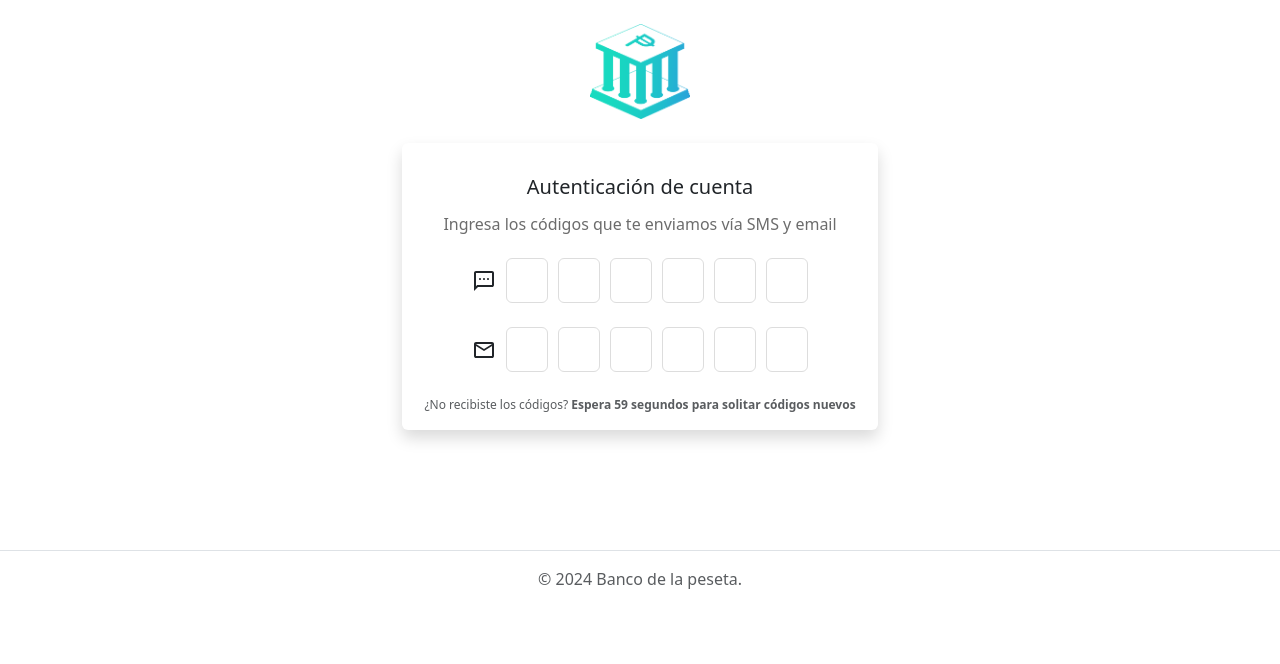
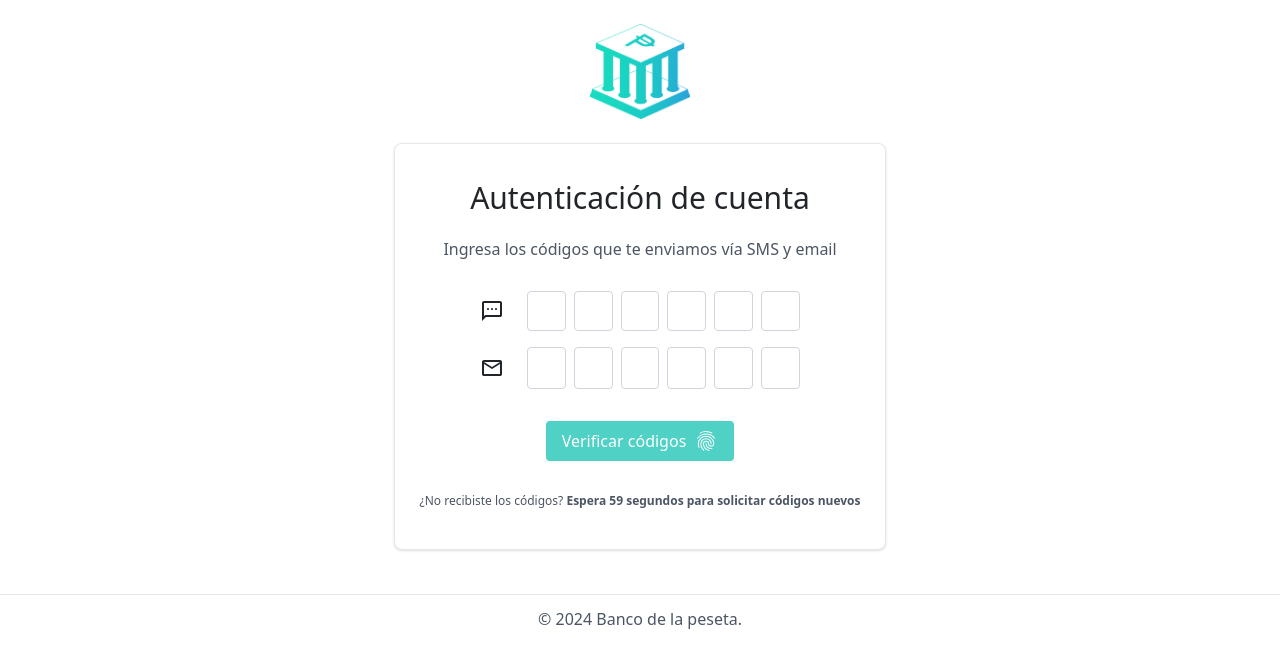
Before and after one commit to DSO-TECHINFO/bancodelapeseta-frontend, an Angular app: page /account-verification in a window 1280 px wide. Shown: the top 664 px of the page. Built offline with nearby package versions, Linux system fonts and the light colour scheme.

Commit message:
refactor: AccountVerificationComponent (still WIP)

```diff
--- a/src/app/account-verification/account-verification.component.css
+++ b/src/app/account-verification/account-verification.component.css
@@ -1,46 +1,10 @@
-.subtitle {
-    color: #6c6c6c;
-  }
+@tailwind base;
+@tailwind components;
+@tailwind utilities;
 
-  .otp-field {
-    flex-direction: row;
-    column-gap: 10px;
-    display: flex;
-    align-items: center;
-    justify-content: center;
-  }
-
-  .otp-field .icon {
-    font-size: 1.75rem;
-    margin-right: 4px;
-    color: #606060;
-  }
-
-  .otp-field input {
-    height: 45px;
-    width: 42px;
-    border-radius: 6px;
-    outline: none;
-    font-size: 1.125rem;
-    text-align: center;
-    border: 1px solid #ddd;
-  }
-  .otp-field input:focus {
-    box-shadow: 0 1px 0 rgba(0, 0, 0, 0.1);
-  }
-  .otp-field input::-webkit-inner-spin-button,
-  .otp-field input::-webkit-outer-spin-button {
-    display: none;
-  }
-
-  .resend {
-    font-size: 0.75rem;
-  }
-
-  /* btn-verificator should be same size as the input otp */
-  .btn-verificator {
-    height: 45px;
-    border-radius: 6px;
-    outline: none;
-    cursor: pointer;
-  }
+.ng-valid:not(form).ng-touched{
+  border: none;
+}
+.ng-invalid:not(form).ng-touched{
+  border: none;
+}
--- a/src/app/account-verification/account-verification.component.html
+++ b/src/app/account-verification/account-verification.component.html
@@ -1,58 +1,65 @@
-<div class="container">
-    <div class="row">
-        <header class="col-12 text-center">
-            <img src="{{ imgBancoP }}" width="100px" alt="logo del Banco de la peseta" class="mt-4">
+<div class="tw-max-w-screen-xl tw-mx-auto">
+    <div class="tw-container tw-flex tw-items-center tw-flex-col tw-align-middle">
+        <header class="pt-4">
+            <a routerLink="/">
+                <picture class="">
+                    <img decoding="async" src="{{ imgBancoP }}" width="100px" alt="logo del Banco de la peseta">
+                </picture>
+            </a>
         </header>
-    </div>
-    <div class="row justify-content-center">
-        <div class="col-12 col-md-6 col-lg-4" style="min-width: 500px;">
-            <div class="card bg-white mt-4 mb-5 border-0 shadow rounded">
-                <div class="card-body p-3 text-center">
 
-                    <h5 class="card-title mt-3">Autenticación de cuenta</h5>
+        <div class="tw-flex tw-flex-col tw-gap-2 tw-items-center tw-align-middle tw-max-w-screen-sm tw-mt-6 tw-p-6 tw-bg-white tw-border tw-border-gray-200 tw-rounded-lg tw-shadow">
+            <h5 class="tw-text-3xl tw-font-medium tw-mt-3">Autenticación de cuenta</h5>
+            <h6 class="tw-text-gray-600 tw-mt-4">Ingresa los códigos que te enviamos vía SMS y email</h6>
 
-                    <h6 class="subtitle mt-3 mb-4">Ingresa los códigos que te enviamos vía SMS y email</h6>
-
-                    <div class="otp-field mb-4">
+            <div class="tw-max-w-80 tw-mt-6 tw-min-h-10 tw-grid tw-grid-cols-7 tw-gap-2">
                 <!-- SMS icon -->
-                        <svg xmlns="http://www.w3.org/2000/svg" height="24" viewBox="0 -960 960 960" width="24">
+                <svg class="tw-w-6 tw-h-6 my-auto" aria-hidden="true" fill="currentColor" xmlns="http://www.w3.org/2000/svg" viewBox="0 -960 960 960">
                     <path fill="currentColor"
                         d="M320-520q17 0 28.5-11.5T360-560q0-17-11.5-28.5T320-600q-17 0-28.5 11.5T280-560q0 17 11.5 28.5T320-520Zm160 0q17 0 28.5-11.5T520-560q0-17-11.5-28.5T480-600q-17 0-28.5 11.5T440-560q0 17 11.5 28.5T480-520Zm160 0q17 0 28.5-11.5T680-560q0-17-11.5-28.5T640-600q-17 0-28.5 11.5T600-560q0 17 11.5 28.5T640-520ZM80-80v-720q0-33 23.5-56.5T160-880h640q33 0 56.5 23.5T880-800v480q0 33-23.5 56.5T800-240H240L80-80Zm126-240h594v-480H160v525l46-45Zm-46 0v-480 480Z" />
                 </svg>
-                        <input type="number" />
-                        <input type="number" />
-                        <input type="number" />
-                        <input type="number" />
-                        <input type="number" />
-                        <input type="number" />
+                <input type="text" [(ngModel)]="firstOtp" class="tw-outline-none tw-border tw-border-gray-300 tw-rounded tw-text-center" />
+                <input type="text" class="tw-outline-none tw-border tw-border-gray-300 tw-rounded tw-text-center" />
+                <input type="text" class="tw-outline-none tw-border tw-border-gray-300 tw-rounded tw-text-center" />
+                <input type="text" class="tw-outline-none tw-border tw-border-gray-300 tw-rounded tw-text-center" />
+                <input type="text" class="tw-outline-none tw-border tw-border-gray-300 tw-rounded tw-text-center" />
+                <input type="text" class="tw-outline-none tw-border tw-border-gray-300 tw-rounded tw-text-center" />
             </div>
 
-                    <div class="otp-field mb-4">
-                        <!-- email icon -->
-                        <svg xmlns="http://www.w3.org/2000/svg" height="24" viewBox="0 -960 960 960" width="24">
+            <div class="tw-max-w-80 tw-mt-2 tw-min-h-10 tw-grid tw-grid-cols-7 tw-gap-2">
+                <!-- Email icon -->
+                <svg class="tw-w-6 tw-h-6 my-auto" aria-hidden="true" fill="currentColor" xmlns="http://www.w3.org/2000/svg" viewBox="0 -960 960 960">
                     <path fill="currentColor" d="M160-160q-33 0-56.5-23.5T80-240v-480q0-33 23.5-56.5T160-800h640q33 0 56.5 23.5T880-720v480q0 33-23.5 56.5T800-160H160Zm320-280L160-640v400h640v-400L480-440Zm0-80 320-200H160l320 200ZM160-640v-80 480-400Z" />
                 </svg>
-                        <input type="number" />
-                        <input type="number" />
-                        <input type="number" />
-                        <input type="number" />
-                        <input type="number" />
-                        <input type="number" />
+                <input type="text" [(ngModel)]="secondOtp" class="tw-outline-none tw-border tw-border-gray-300 tw-rounded tw-text-center tw-py-2 tw-px-3" />
+                <input type="text" class="tw-outline-none tw-border tw-border-gray-300 tw-rounded tw-text-center" />
+                <input type="text" class="tw-outline-none tw-border tw-border-gray-300 tw-rounded tw-text-center" />
+                <input type="text" class="tw-outline-none tw-border tw-border-gray-300 tw-rounded tw-text-center" />
+                <input type="text" class="tw-outline-none tw-border tw-border-gray-300 tw-rounded tw-text-center" />
+                <input type="text" class="tw-outline-none tw-border tw-border-gray-300 tw-rounded tw-text-center" />
             </div>
 
-                    <!-- <p class="resend text-muted mb-0">
-                                ¿No has recibido el código? <a href="#!">Reenviar</a>
-                            </p> -->
-                    <p class="resend text-muted mb-0">
-                        ¿No recibiste los códigos? <span class="fw-bolder">Espera 59 segundos para solitar códigos nuevos</span>
+            <button class="tw-bg-light-teal tw-text-white tw-font-medium tw-inline-flex tw-mb-6 tw-py-2 tw-px-4 tw-rounded tw-mt-6 hover:tw-bg-hover-teal">
+                Verificar códigos
+                <svg class="tw-w-6 tw-h-6 tw-ms-2" aria-hidden="true" fill="currentColor" xmlns="http://www.w3.org/2000/svg" viewBox="0 -960 960 960">
+                    <path
+                        d="M130-574q-7-5-8.5-12.5T126-602q62-85 155.5-132T481-781q106 0 200 45.5T838-604q7 9 4.5 16t-8.5 12q-6 5-14 4.5t-14-8.5q-55-78-141.5-119.5T481-741q-97 0-182 41.5T158-580q-6 9-14 10t-14-4ZM594-81q-104-26-170-103.5T358-374q0-50 36-84t87-34q51 0 87 34t36 84q0 33 25 55.5t59 22.5q34 0 58-22.5t24-55.5q0-116-85-195t-203-79q-118 0-203 79t-85 194q0 24 4.5 60t21.5 84q3 9-.5 16T208-205q-8 3-15.5-.5T182-217q-15-39-21.5-77.5T154-374q0-133 96.5-223T481-687q135 0 232 90t97 223q0 50-35.5 83.5T688-257q-51 0-87.5-33.5T564-374q0-33-24.5-55.5T481-452q-34 0-58.5 22.5T398-374q0 97 57.5 162T604-121q9 3 12 10t1 15q-2 7-8 12t-15 3ZM260-783q-8 5-16 2.5T232-791q-4-8-2-14.5t10-11.5q56-30 117-46t124-16q64 0 125 15.5T724-819q9 5 10.5 12t-1.5 14q-3 7-10 11t-17-1q-53-27-109.5-41.5T481-839q-58 0-114 13.5T260-783ZM378-95q-59-62-90.5-126.5T256-374q0-91 66-153.5T481-590q93 0 160 62.5T708-374q0 9-5.5 14.5T688-354q-8 0-14-5.5t-6-14.5q0-75-55.5-125.5T481-550q-76 0-130.5 50.5T296-374q0 81 28 137.5T406-123q6 6 6 14t-6 14q-6 6-14 6t-14-6Zm302-68q-89 0-154.5-60T460-374q0-8 5.5-14t14.5-6q9 0 14.5 6t5.5 14q0 75 54 123t126 48q6 0 17-1t23-3q9-2 15.5 2.5T744-191q2 8-3 14t-13 8q-18 5-31.5 5.5t-16.5.5Z" />
+                </svg>
+            </button>
+
+            <p class="tw-text-xs tw-text-gray-600 tw-mb-4">
+                ¿No recibiste los códigos? <span class="tw-font-bold">Espera 59 segundos para solicitar códigos nuevos</span>
             </p>
+            <!-- <a href="#" class="inline-flex items-center px-3 py-2 text-sm font-medium text-center text-white bg-blue-700 rounded-lg hover:bg-blue-800 focus:ring-4 focus:outline-none focus:ring-blue-300">
+                <svg class="rtl:rotate-180 w-3.5 h-3.5 ms-2" aria-hidden="true" xmlns="http://www.w3.org/2000/svg" fill="none" viewBox="0 0 14 10">
+                    <path stroke="currentColor" stroke-linecap="round" stroke-linejoin="round" stroke-width="2" d="M1 5h12m0 0L9 1m4 4L9 9" />
+                </svg>
+            </a> -->
+        </div>
+
+        <footer class="tw-pt-2 tw-mt-6 tw-w-full">
+            <span class="tw-flex tw-justify-center tw-border-b tw-border-gray-200 tw-pb-3"></span>
+            <p class="tw-mt-3 tw-text-center tw-text-gray-600">© 2024 Banco de la peseta.</p>
+        </footer>
     </div>
 </div>
-        </div>
-    </div>
-</div>
-
-<footer class="pt-2 mt-5">
-    <span class="d-flex justify-content-center border-bottom pb-3 mb-3"></span>
-    <p class="text-center text-muted">© 2024 Banco de la peseta.</p>
-</footer>
--- a/src/app/account-verification/account-verification.component.ts
+++ b/src/app/account-verification/account-verification.component.ts
@@ -1,13 +1,32 @@
-import { Component } from '@angular/core';
+import { CommonModule } from '@angular/common';
+import { Component, Input, Output, EventEmitter } from '@angular/core';
+import { RouterOutlet } from '@angular/router';
+import { FormsModule } from '@angular/forms';
 
 @Component({
   selector: 'app-account-verification',
   standalone: true,
-  imports: [],
+  imports: [CommonModule, RouterOutlet, FormsModule],
   templateUrl: './account-verification.component.html',
-  styleUrl: './account-verification.component.css'
+  styleUrls: ['./account-verification.component.css'],
 })
 export class AccountVerificationComponent {
-  hide: boolean = false;
-  imgBancoP = './assets/bancoP.png'
+  imgBancoP = './assets/bancoP.png';
+
+  firstOtp = ""
+  secondOtp = ""
+
+  verifyAccount() {
+    console.log("First OTP: " + this.firstOtp + " Second OTP: " + this.secondOtp)
+  }
+
+  // @Input({ required: true })
+  // valueFromParent: string = '';
+
+  // @Output()
+  // updateEvent = new EventEmitter<string>();
+
+  // updateValue() {
+  //   this.updateEvent.emit('Send updated value');
+  // }
 }
```
Lines whose indentation alone changed are shown as unchanged.
